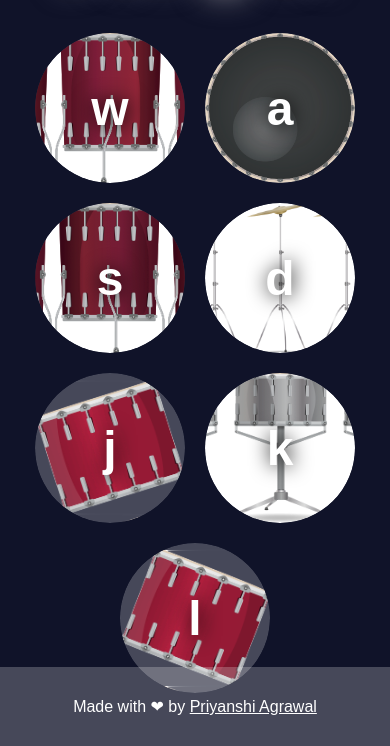
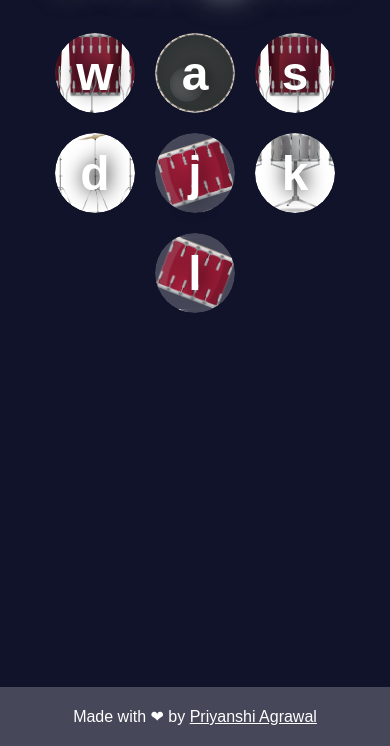
Before and after one commit to priyanshi1282/drum-kit, a plain HTML site: page index.html in a window 390 px wide. Shown: the part 98-844 px from the top of the page. Drawn offline with Linux system fonts and the light colour scheme.

Commit message:
updated css for responsive button

```diff
--- a/style.css
+++ b/style.css
@@ -109,4 +109,12 @@ footer{
     .heading{
         font-size: 1.5rem;
     }
+    .drum{
+        padding: 5px;
+        width: 80px;
+        height: 80px;
+    }
+    footer{
+        padding: 20px 10px;
+    }
 }
```
